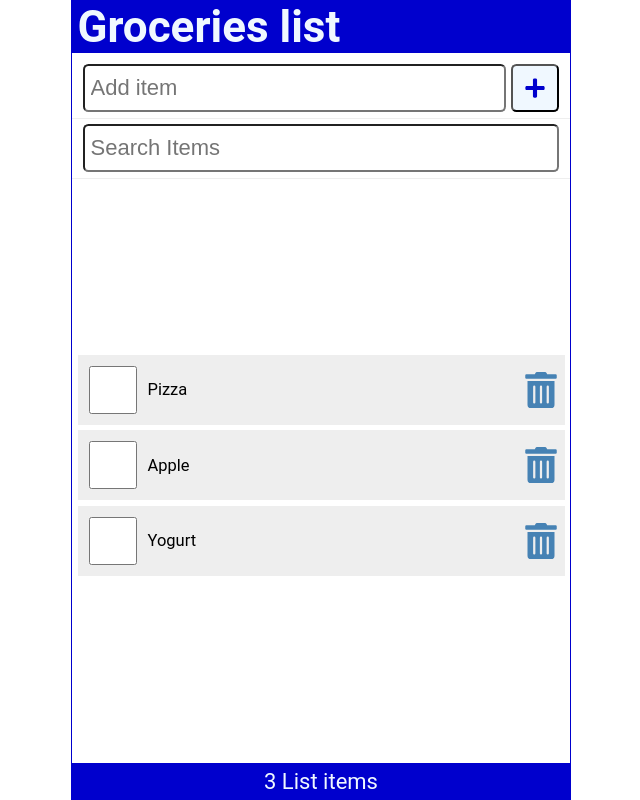
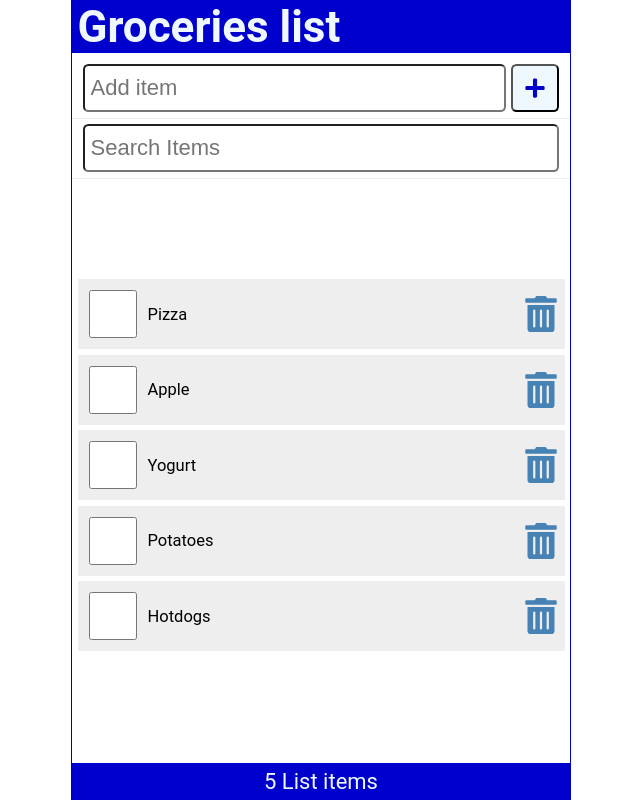
Before and after one commit to Ank1r0/first-project, a React (Create React App) app: page / in a window 1280 px wide. Shown: the whole page, without its empty margins (319-959 px from the left). Built offline with nearby package versions, Linux system fonts and the light colour scheme; data requests are answered from the project's data file.

Commit message:
Chapter 14, local storage eliminated,CRUD op

```diff
--- a/data/db.json
+++ b/data/db.json
@@ -14,6 +14,16 @@
       "id": 3,
       "checked": false,
       "item": "Yogurt"
+    },
+    {
+      "id": 4,
+      "checked": false,
+      "item": "Potatoes"
+    },
+    {
+      "id": 5,
+      "checked": false,
+      "item": "Hotdogs"
     }
   ]
 }
--- a/src/App.js
+++ b/src/App.js
@@ -4,6 +4,7 @@
 import Content from './Content';
 import Footer from './Footer';
 import { useState, useEffect } from 'react';
+import apiRequest from './apiRequest';
 function App() {
 
   const API_URL = 'http://localhost:3500/items';
@@ -42,21 +43,50 @@
 
   }
 
-  const addItem = (item) => {
+  const addItem = async (item) => {
     const id = items.length ? items[items.length - 1].id + 1 : 1;
     const myNewItem = { id, checked: false, item };
     const listItems = [...items, myNewItem];
     setAndSaveItems(listItems);
+
+    const postOption = {
+      method: 'POST',
+      headers: {
+        'Content-Type': 'application/json'
+      },
+      body: JSON.stringify(myNewItem)
+    }
+
+    const result = await apiRequest(API_URL,postOption);
+    if (result) setFetchError(result);
   }
 
-  const handleCheck = (id) => {
+  const handleCheck = async (id) => {
     const listItems = items.map((items) => items.id === id ? { ...items, checked: !items.checked } : items);
     setAndSaveItems(listItems);
+
+    const myItem = listItems.filter((item) => item.id === id);
+    const updateOptions = {
+      method: 'PATCH',
+      headers: {
+        'Content-Type': 'application/json'
+      },
+      body: JSON.stringify({checked: myItem[0].checked})
+    };
+
+    const reqUrl = `${API_URL}/${id}`;
+    const result = await apiRequest(reqUrl,updateOptions);
+    if(result) setFetchError(result);
   }
 
-  const handleDelete = (id) => {
+  const handleDelete = async (id) => {
     const listItems = items.filter((item) => item.id !== id);
     setAndSaveItems(listItems);
+
+    const deleteOptions = { method: 'DELETE'};
+    const reqUrl = `${API_URL}/${id}`;
+    const result = await apiRequest(reqUrl,deleteOptions);
+    if(result) setFetchError(result);
   }
 
   const handleSubmit = (e) => {
--- /dev/null
+++ b/src/apiRequest.js
@@ -0,0 +1,13 @@
+const apiRequest = async(url = '', optionObj = null, errMsg = null) => {
+
+    try{
+         const response = await fetch(url, optionObj)
+         if(!response.ok)throw Error('Please reload the app')
+    } catch (err) {
+        errMsg = err.message;
+    } finally {
+        return errMsg;
+    }
+}
+
+export default apiRequest;
```
Lines whose indentation alone changed are shown as unchanged.
